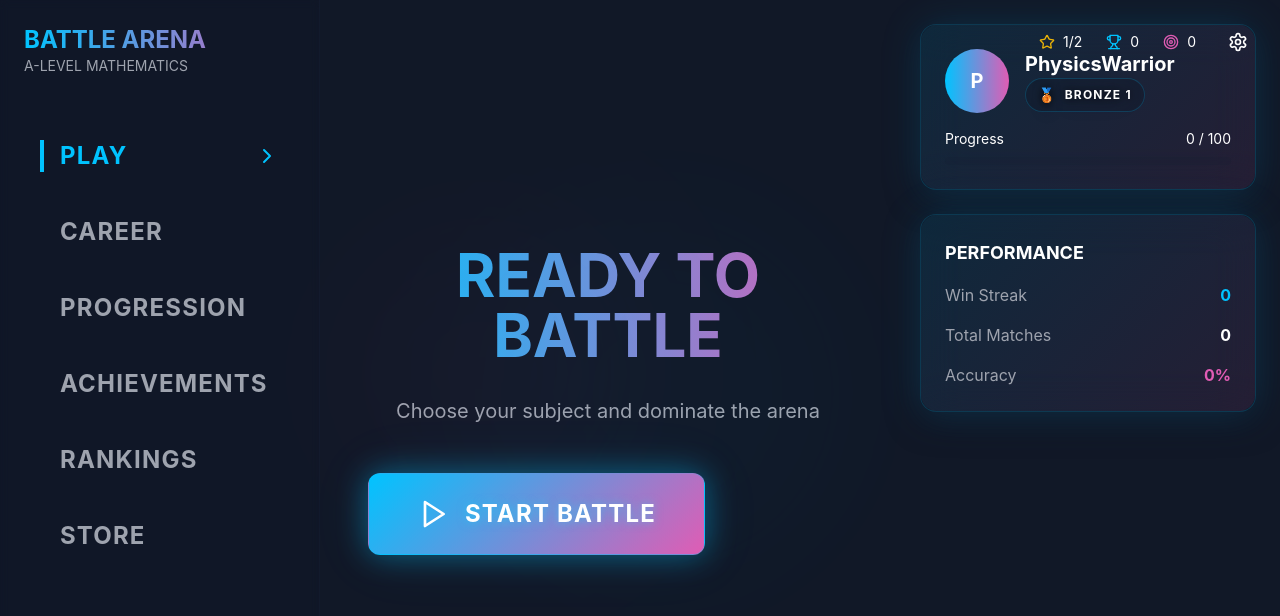
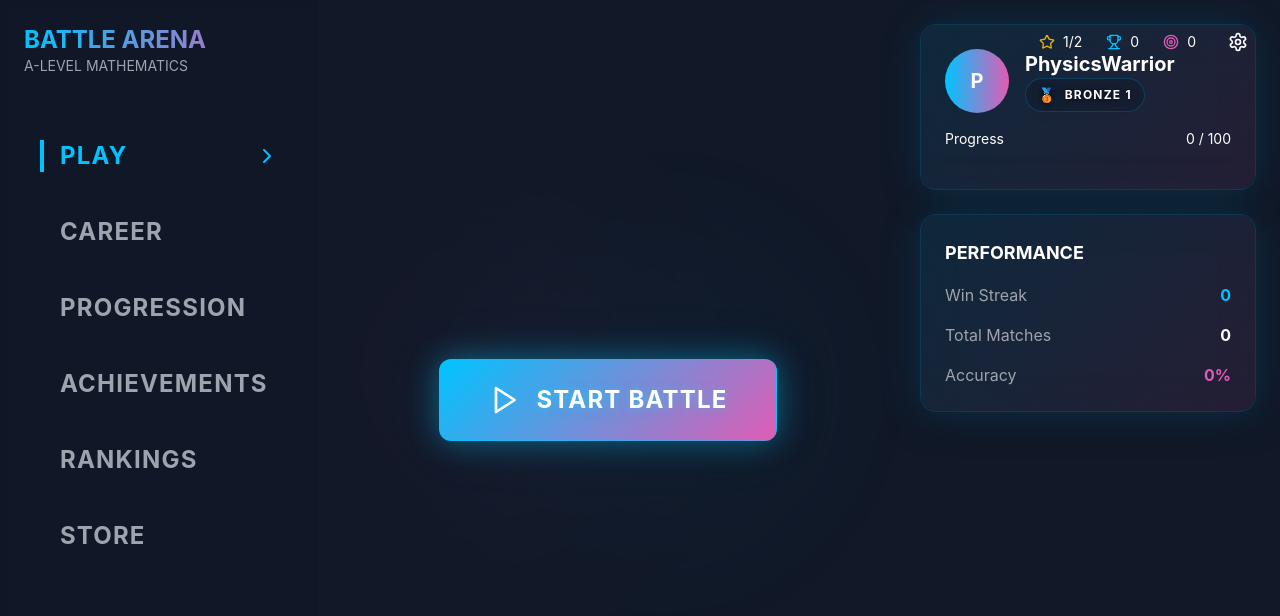
Before and after one commit to EatWheat-25/physics-duel-dash, a React (Vite) app: page / in a window 1280 px wide. Shown: the top 616 px of the page. Built offline with nearby package versions, Linux system fonts and the light colour scheme.

Commit message:
Remove "Ready to Battle" text

```diff
--- a/src/components/Dashboard.tsx
+++ b/src/components/Dashboard.tsx
@@ -132,12 +132,6 @@ const Dashboard: React.FC<DashboardProps> = ({ onStartBattle, onStartMathBattle,
           {selectedTab === "PLAY" && (
             <div className="flex-1 flex items-center justify-center">
               <div className="text-center">
-                <h2 className="text-6xl font-bold mb-8 bg-gradient-to-r from-primary to-accent bg-clip-text text-transparent">
-                  READY TO BATTLE
-                </h2>
-                <p className="text-xl text-muted-foreground mb-12">
-                  Choose your subject and dominate the arena
-                </p>
                 <Link to="/subject-selection">
                   <motion.button
                     className="cyber-button flex items-center gap-4 px-12 py-6 text-2xl font-bold"
```
